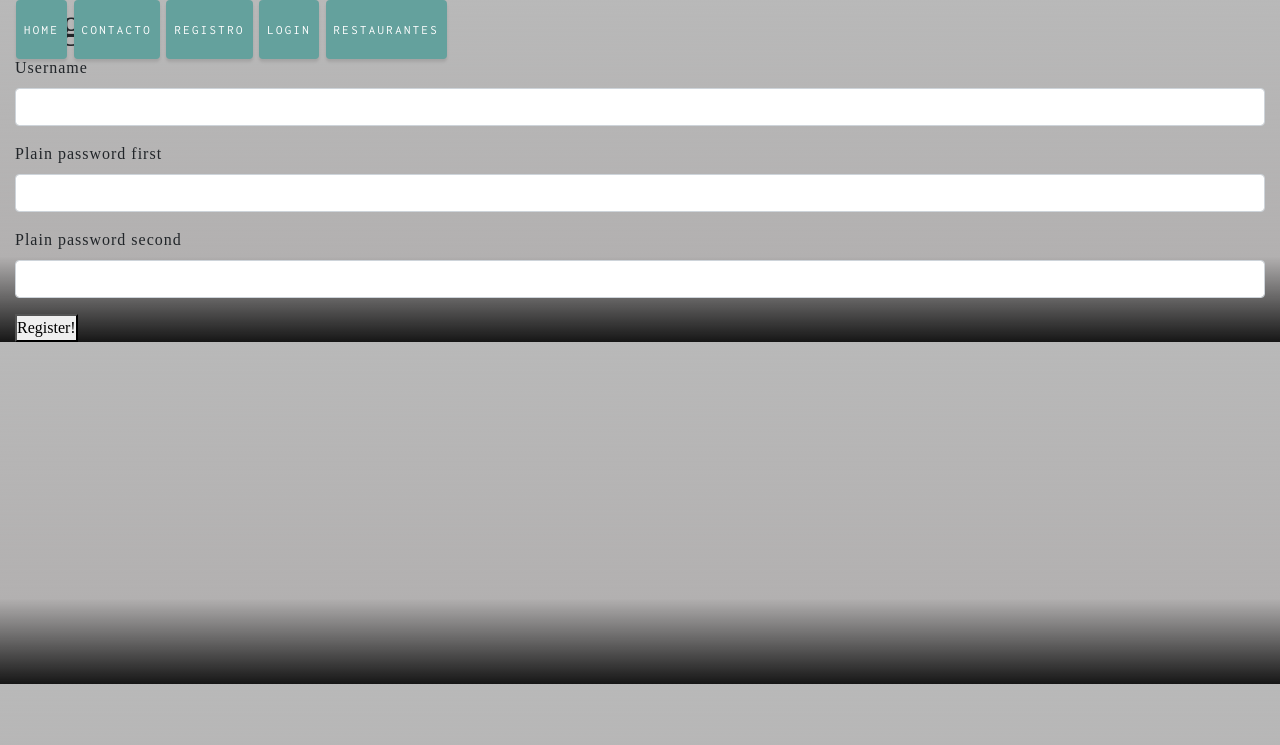
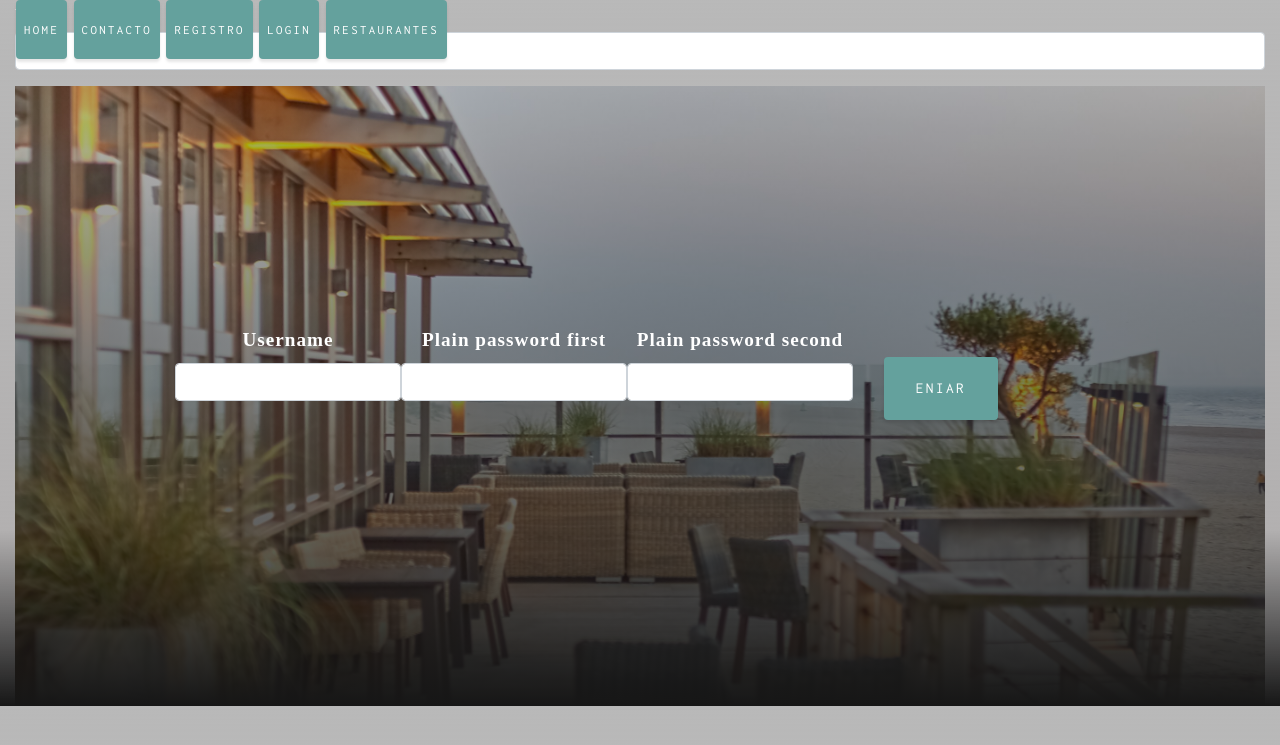
Before and after one commit to YisselMoreta/RestaurantePHP, a Symfony app: template Restaurante/app/Resources/views/registro/registro.html.twig in a window 1280 px wide. Shown: the top 745 px of the page. Run offline with Twig, Linux system fonts and the light colour scheme; the template is opened without the code that fills it, so the values that code supplies are empty; form fields are guessed from the names that the template uses; some libraries are stand-ins or nearby versions.

Commit message:
registro y login estilos y acceso a la bbdd

```diff
--- a/Restaurante/app/Resources/views/default/platos.html.twig
+++ /dev/null
@@ -1,5 +0,0 @@
-{% extends 'base.html.twig' %}
-
-{% block body %}
-platos
-{% endblock %}
--- a/Restaurante/app/Resources/views/registro/registro.html.twig
+++ b/Restaurante/app/Resources/views/registro/registro.html.twig
@@ -1,17 +1,29 @@
 {% extends 'base.html.twig' %}
 
 {% block body %}
-   <div>
-   <h1>Registro</h1>
-   </div>
 
 {{ form_start(form) }}
-    {{ form_row(form.username) }}
+{{ form_row(form._token) }}
+    <div class="d-flex flex-row" id="registroContainer">
+     <form  >
+  <div class="form-group " >
+      {{ form_row(form.username) }}
+  </div>
 
+  <div class="form-group ">
     {{ form_row(form.plainPassword.first) }}
+  </div>
+  <div class="form-group ">
     {{ form_row(form.plainPassword.second) }}
+  </div>
 
-    <button type="submit">Register!</button>
+  <div class="form-group ">
+
+  <button type="submit" id="registroBoton" class="btn btn-primary ">Eniar</button>
+  </div>
+</form>
+</div>
+{{ form_rest(form) }}
 {{ form_end(form) }}
 
 
--- a/Restaurante/app/Resources/views/security/login.html.twig
+++ b/Restaurante/app/Resources/views/security/login.html.twig
@@ -4,7 +4,7 @@
     {% if error %}
         <div>{{ error.messageKey|trans(error.messageData, 'security') }}</div>
     {% endif %}
-    <div class="container d-flex h-100 align-items-center" id="loginContainer">
+    <div class="d-flex flex-row" id="loginContainer">
 
     <form id="login" action="{{ path('login') }}" method="post">
   <div class="form-group">
--- a/Restaurante/app/config/security.yml
+++ b/Restaurante/app/config/security.yml
@@ -37,4 +37,4 @@
             #form_login: ~
     access_control:
     - { path: '^/login', roles: IS_AUTHENTICATED_ANONYMOUSLY }
-    - { path: '^/restaurante', roles: ROLE_ADMIN }
+    # - { path: '^/restaurante', roles: ROLE_ADMIN }
--- a/Restaurante/src/AppBundle/Controller/RegistroController.php
+++ b/Restaurante/src/AppBundle/Controller/RegistroController.php
@@ -22,12 +22,15 @@
 
          // 2) handle the submit (will only happen on POST)
          $form->handleRequest($request);
+         dump($form->getErrors());
          if ($form->isSubmitted() && $form->isValid()) {
+
 
              // 3) Encode the password (you could also do this via Doctrine listener)
              $password = $passwordEncoder->encodePassword($user, $user->getPlainPassword());
              $user->setPassword($password);
 
+             dump($user);
              // 4) save the User!
              $entityManager = $this->getDoctrine()->getManager();
              $entityManager->persist($user);
@@ -35,6 +38,7 @@
 
              // ... do any other work - like sending them an email, etc
              // maybe set a "flash" success message for the user
+
 
              return $this->redirectToRoute('homepage');
          }
--- a/Restaurante/web/css/main.css
+++ b/Restaurante/web/css/main.css
@@ -52,9 +52,96 @@
   background-attachment: scroll;
   background-size: 200%;
   text-align: center;
+  font-size: 1.3em;
+  font-weight: bold;
 
 }
+#registroContainer {
+  position: relative;
+  width: 100%;
+  height: auto;
+  min-height: 35rem;
+  padding: 15rem 10rem;
+  background: linear-gradient(to bottom, rgba(22, 22, 22, 0.3) 0%, rgba(22, 22, 22, 0.7) 75%, #161616 100%), url("../img/mathew-schwartz-GjzJFMnJZYg-unsplash.jpg");
+  background-position: center;
+  background-repeat: no-repeat;
+  background-attachment: scroll;
+  background-size: 200%;
+  text-align: center;
+  font-size: 1.2em;
+  font-weight: bold;
 
+
+
+}
+.d-flex {
+  display: flex;
+  flex-direction: column;
+  flex-wrap: wrap;
+
+}
+#registroBoton {
+  margin: 2em;
+
+}
+#restauranteContainer {
+  position: relative;
+  width: 100%;
+  height: auto;
+  min-height: 35rem;
+  padding: 5rem 10rem;
+  background: linear-gradient(to bottom, rgba(22, 22, 22, 0.3) 0%, rgba(22, 22, 22, 0.7) 75%, #161616 100%), url("../img/mathew-schwartz-GjzJFMnJZYg-unsplash.jpg");
+  background-position: center;
+  background-repeat: no-repeat;
+  background-attachment: scroll;
+  background-size: 200%;
+  text-align: center;
+  font-size: 1.2em;
+  font-weight: bold;
+  color: white;
+
+}
+.list-group-item{
+  background-color: #64a19d;
+}
+label {
+  color: white;
+}
+.nuevoRestaurante {
+  padding: 0rem 2rem;
+
+}
+#restaurante_save {
+  box-shadow: 0 0.1875rem 0.1875rem 0 rgba(0, 0, 0, 0.1) !important;
+  padding: 1.25rem 1.5rem;
+  font-family: 'Inconsolata', monospace;
+  font-size: 80%;
+  text-transform: uppercase;
+  letter-spacing: .10rem;
+  border: 0;
+  background-color: #64a19d;
+  color: #fff;
+  margin: 2em;
+  border-radius: 2em;
+
+}
+#contacto {
+  position: relative;
+  width: 100%;
+  height: auto;
+  min-height: 35rem;
+  padding: 3rem 10rem;
+  background: linear-gradient(to bottom, rgba(22, 22, 22, 0.3) 0%, rgba(22, 22, 22, 0.7) 75%, #161616 100%), url("../img/mathew-schwartz-GjzJFMnJZYg-unsplash.jpg");
+  background-position: center;
+  background-repeat: no-repeat;
+  background-attachment: scroll;
+  background-size: 200%;
+  text-align: center;
+  font-size: 1.2em;
+  font-weight: bold;
+  color: white;
+
+}
 
 
 
```
Also changed, not shown: Restaurante/app/Resources/views/default/restaurante-nuevo.html.twig (+12 -6 lines), Restaurante/app/Resources/views/default/restaurante.html.twig (+7 -5 lines), Restaurante/src/AppBundle/Entity/User.php (+2 -6 lines).
